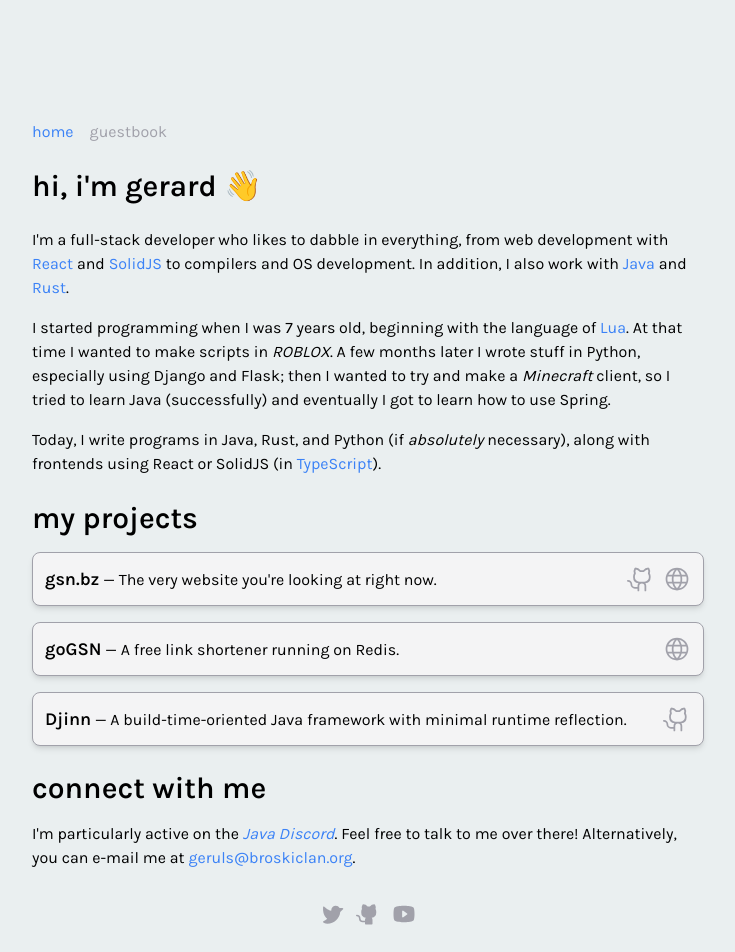
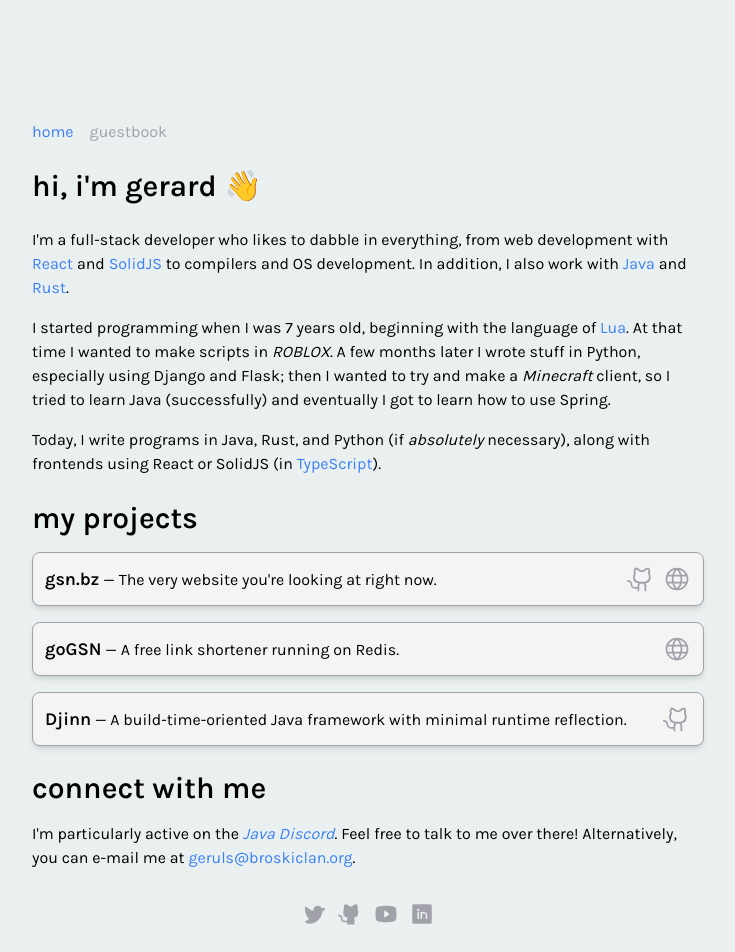
Before and after one commit to gsayson/bz4, a Next.js app: page / in a window 1280 px wide. Shown: the top 952 px of the page, without its empty margins (272-1007 px from the left). Built offline with nearby package versions, Linux system fonts and the light colour scheme.

Commit message:
add linkedin

```diff
--- a/src/components/page.tsx
+++ b/src/components/page.tsx
@@ -1,6 +1,6 @@
 "use client"
 
-import { GithubLogo, TwitterLogo, YoutubeLogo } from "@phosphor-icons/react"
+import { GithubLogo, TwitterLogo, YoutubeLogo, LinkedinLogo } from "@phosphor-icons/react"
 import Link from "next/link"
 import { usePathname } from "next/navigation"
 
@@ -25,6 +25,7 @@ export function Footer() {
             <a href="https://twitter.com/gsn_bz" className="transition text-zinc-400 dark:text-zinc-500 hover:text-zinc-300 dark:hover:text-zinc-400"><TwitterLogo size="1.5rem" weight="fill"/></a>
             <a href="https://github.com/gsayson" className="transition text-zinc-400 dark:text-zinc-500 hover:text-zinc-300 dark:hover:text-zinc-400"><GithubLogo size="1.5rem" weight="fill"/></a>
             <a href="https://youtube.com/@gerul5" className="transition text-zinc-400 dark:text-zinc-500 hover:text-zinc-300 dark:hover:text-zinc-400"><YoutubeLogo size="1.5rem" weight="fill"/></a>
+            <a href="https://linkedin.com/in/gsaysonbz" className="transition text-zinc-400 dark:text-zinc-500 hover:text-zinc-300 dark:hover:text-zinc-400"><LinkedinLogo size="1.5rem" weight="fill"/></a>
         </footer>
     )
 }
```
